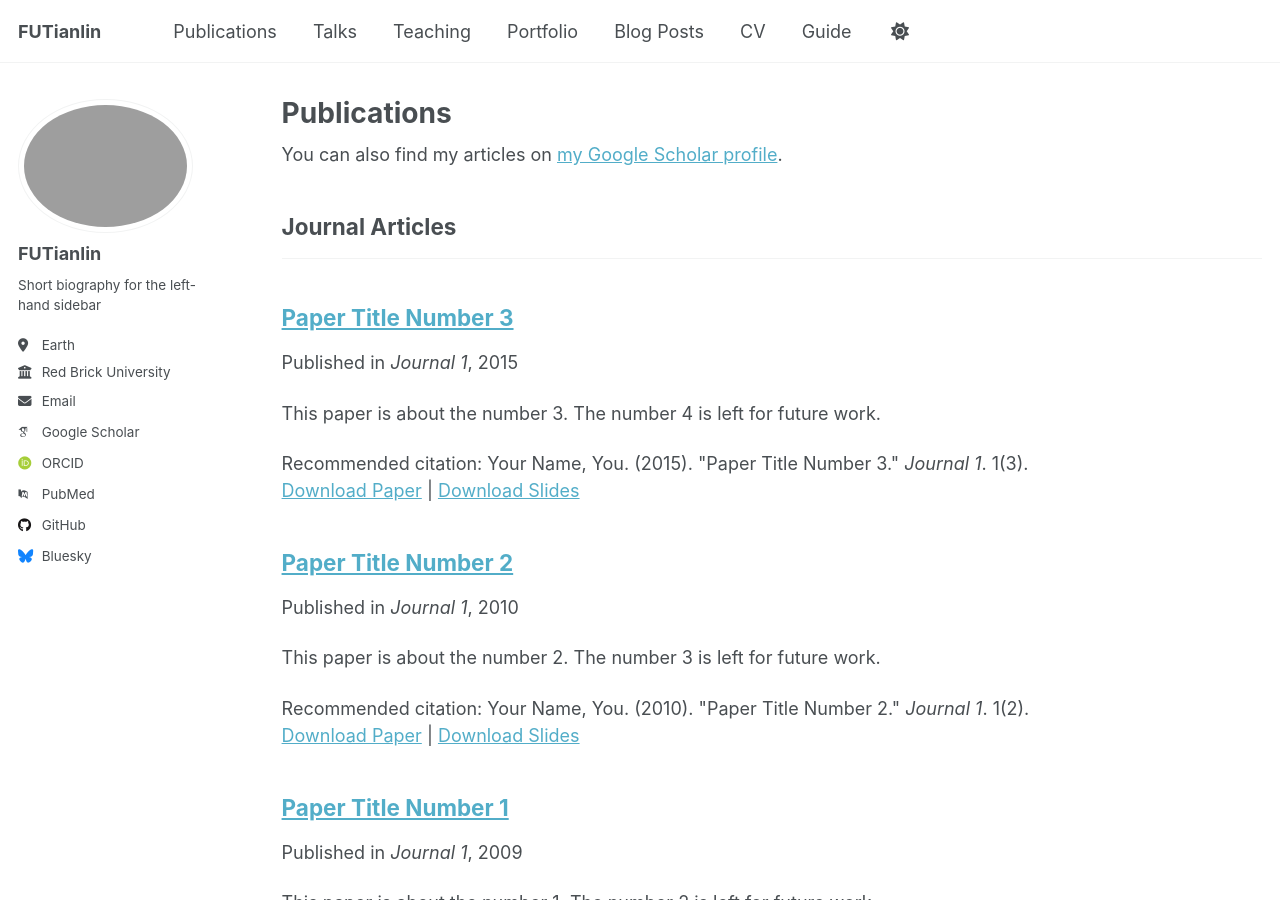
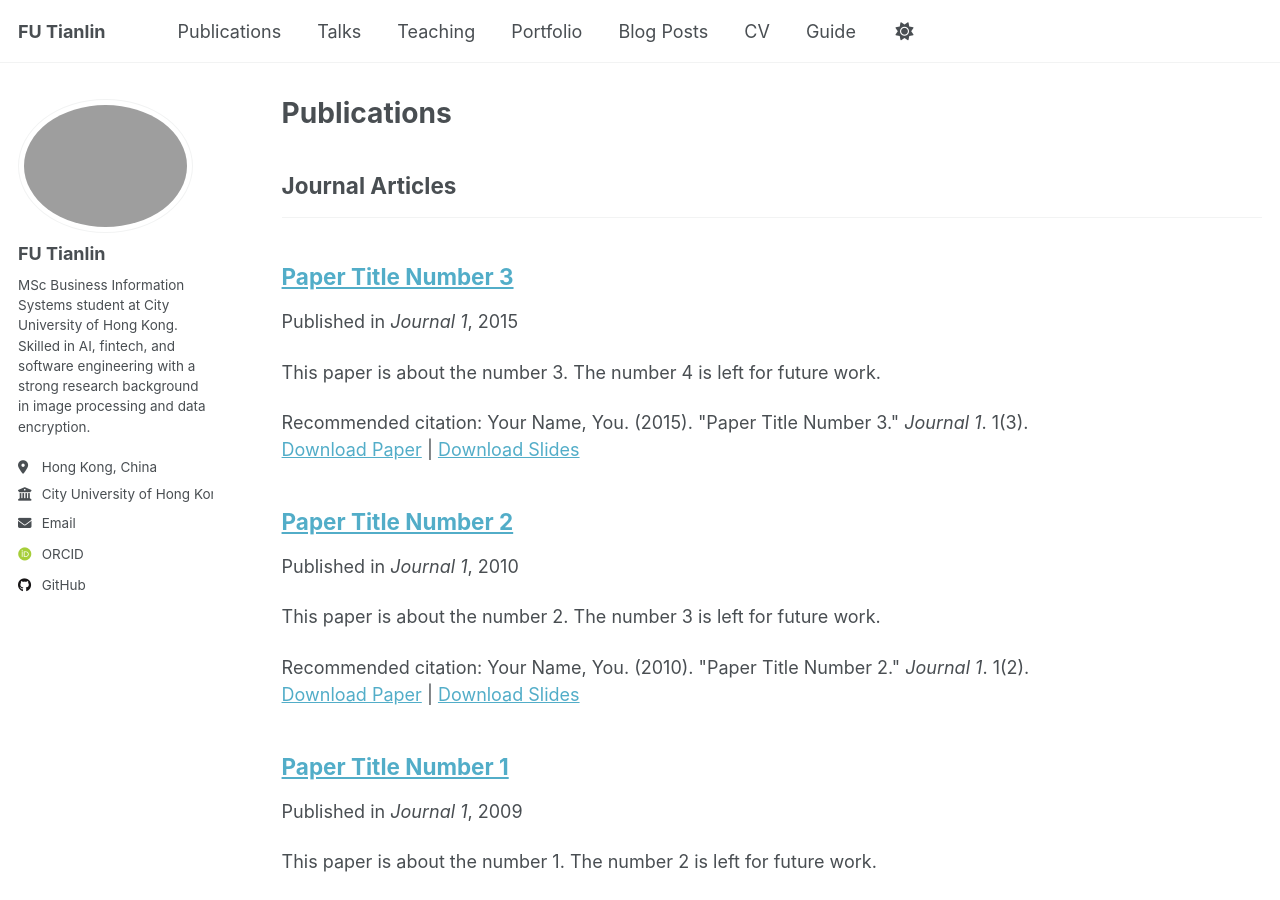
Before and after one commit to Futianlin/FUTianlin-CityU, a Jekyll site: the page built from _pages/publications.html, in a window 1280 px wide and 900 px high. Built offline with Jekyll 4.4.1, drawn with Linux system fonts in a browser that asks for light colours; some web fonts are replaced; a script that is not in the unit is left out; some of the changed text lies outside the part shown.

Commit message:
个人信息

```diff
--- a/_config.yml
+++ b/_config.yml
@@ -9,51 +9,49 @@
 # Basic Site Settings
 locale                   : "en-US"
 site_theme               : "default" # Currently available options are "default", "air"
-title                    : "FUTianlin"
+title                    : "FU Tianlin"
 title_separator          : "-"
-name                     : &name "FUTianlin"
-description              : &description "personal description"
-url                      : https://futianlin.github.io/FUTianlin-CityU/ # the base hostname & protocol for your site e.g. "https://[your GitHub username].github.io" or if you already have some other page hosted on Github then use "https://[your GitHub username].github.io/[Your Repo Name]"
+name                     : &name "FU Tianlin"
+description              : &description "MSc Business Information Systems student at City University of Hong Kong with a focus on Financial and Intelligent Technology. Experienced in AI-powered financial systems, image processing, and software engineering."
+url                      : https://futianlin.github.io/FUTianlin-CityU/ # the base hostname & protocol for your site
 baseurl                  : "" # the subpath of your site, e.g. "/blog"
 # repository               : "academicpages/academicpages.github.io"
 
 # Site Author - The following control what appear as part of the author content on the side bar.
-#               If a field is blank the icon and link will not appear, otherwise it will be shown.
-#               Additional customization can be done by editing /_includes/author-profile.html
 author:
   # Biographic information
   avatar           : "profile.png"
-  name             : "FUTianlin"
+  name             : "FU Tianlin"
   pronouns         : # example: "she/her"
-  bio              : "Short biography for the left-hand sidebar"
-  location         : "Earth"
-  employer         : "Red Brick University"
+  bio              : "MSc Business Information Systems student at City University of Hong Kong. Skilled in AI, fintech, and software engineering with a strong research background in image processing and data encryption."
+  location         : "Hong Kong, China"
+  employer         : "City University of Hong Kong"
   uri              : # URL
-  email            : "none@example.org"
+  email            : "tianlinfu2-c@my.cityu.edu.hk"
 
   # Academic websites
   academia         : # URL
-  arxiv            : # URL - Update with the correct link to your profile
-  googlescholar    : "https://scholar.google.com/citations?user=PS_CX0AAAAAJ"
+  arxiv            : # URL
+  googlescholar    : # URL - Update with the correct link to your profile if available
   inspire-hep      : # URL
   impactstory      : # URL
-  orcid            : "http://orcid.org/yourorcidurl"
+  orcid            : https://orcid.org/0000-0002-6713-8632
   semantic         : # URL
-  pubmed           : "https://www.ncbi.nlm.nih.gov/pubmed/?term=john+snow"
+  pubmed           : # URL
   researchgate     : # URL
   scopus           : # URL
 
   # Repositories and software development
-  bitbucket        : # Username - Update with your username on the site
+  bitbucket        : # Username
   codepen          : # Username
   dribbble         : # Username
-  github           : "academicpages"
+  github           : "futianlin"
   kaggle           : # Username
-  stackoverflow    : # User number or user number and name (i.e., use "1" or "1/jeff-atwood")
+  stackoverflow    : # User number or user number and name
 
   # Social media
   artstation       : # Username
-  bluesky          : "bsky.app" # Replace this with you Bluesky username
+  bluesky          : # Username
   facebook         : # Username
   flickr           : # Username
   foursquare       : # Username
@@ -62,7 +60,7 @@ author:
   keybase          : # Username
   instagram        : # Username
   lastfm           : # Username
-  linkedin         : # Username
+  linkedin         : # Username - Update with your LinkedIn if available
   mastodon         : # URL
   medium           : # URL
   pinterest        : # Username
@@ -77,6 +75,7 @@ author:
   xing             : # Username
   youtube          : # Username
   zhihu            : # Username
+  wechat           : "NeoX2003"
 
 # Publication Category - The following the list of publication categories and their headings
 publication_category:
@@ -124,13 +123,11 @@ atom_feed:
   hide                   : false     # change to true to hide the RSS feed in the footer
   path                   : # blank (default) uses feed.xml
 
-
 # SEO Related
 google_site_verification :
 bing_site_verification   :
 alexa_site_verification  :
 yandex_site_verification :
-
 
 # Social Sharing
 twitter:
@@ -140,21 +137,20 @@ facebook:
   app_id                 :
   publisher              :
 og_image                 :  # Social media default site image
-og_description           :  # Social media default site image description
+og_description           : "Personal portfolio of FU Tianlin, showcasing expertise in AI, fintech, and software engineering."
 # For specifying social profiles
-# - https://developers.google.com/structured-data/customize/social-profiles
 social:
-  type                   : # Person or Organization (defaults to Person)
-  name                   : # If the user or organization name differs from the site's name
-  links: # An array of links to social media profiles
-
+  type                   : Person
+  name                   : "FU Tianlin"
+  links:
+    - https://github.com/futianlin
+    - wechat://NeoX2003
 
 # Analytics
 analytics:
-  provider               :  "false" # false (default), "google", "google-universal", "google-analytics-4", "custom"
+  provider               : "false" # false (default), "google", "google-universal", "google-analytics-4", "custom"
   google:
     tracking_id          :
-
 
 # Reading Files
 include:
@@ -194,14 +190,12 @@ keep_files:
 encoding: "utf-8"
 markdown_ext: "markdown,mkdown,mkdn,mkd,md"
 
-
 # Conversion
 markdown: kramdown
 highlighter: rouge
 lsi: false
 excerpt_separator: "\n\n"
 incremental: false
-
 
 # Markdown Processing
 kramdown:
@@ -213,7 +207,6 @@ kramdown:
   toc_levels: 1..6
   smart_quotes: lsquo,rsquo,ldquo,rdquo
   enable_coderay: false
-
 
 # These settings control the types of collections used by the template
 collections:
@@ -229,7 +222,6 @@ collections:
   talks:
     output: true
     permalink: /:collection/:path/
-
 
 # These settings control how pages and collections are included in the site
 defaults:
@@ -287,19 +279,16 @@ defaults:
       author_profile: true
       share: true
 
-
 # Sass/SCSS
 sass:
   sass_dir: _sass
   style: compressed # http://sass-lang.com/documentation/file.SASS_REFERENCE.html#output_style
-
 
 # Outputting
 permalink: /:categories/:title/
 # paginate: 5 # amount of posts to show
 # paginate_path: /page:num/
 timezone: Etc/UTC # http://en.wikipedia.org/wiki/List_of_tz_database_time_zones
-
 
 # Plugins
 plugins:
@@ -319,38 +308,15 @@ whitelist:
   - jekyll-redirect-from
   - jemoji
 
-
 # Archives
-#  Type
-#  - GitHub Pages compatible archive pages built with Liquid ~> type: liquid (default)
-#  - Jekyll Archives plugin archive pages ~> type: jekyll-archives
-#  Path (examples)
-#  - Archive page should exist at path when using Liquid method or you can
-#    expect broken links (especially with breadcrumbs enabled)
-#  - <base_path>/tags/my-awesome-tag/index.html ~> path: /tags/
-#  - <base_path/categories/my-awesome-category/index.html ~> path: /categories/
-#  - <base_path/my-awesome-category/index.html ~> path: /
 category_archive:
   type: liquid
   path: /categories/
 tag_archive:
   type: liquid
   path: /tags/
-# https://github.com/jekyll/jekyll-archives
-# jekyll-archives:
-#   enabled:
-#     - categories
-#     - tags
-#   layouts:
-#     category: archive-taxonomy
-#     tag: archive-taxonomy
-#   permalinks:
-#     category: /categories/:name/
-#     tag: /tags/:name/
-
 
 # HTML Compression
-# - http://jch.penibelst.de/
 compress_html:
   clippings: all
   ignore:
```
Also changed, not shown: 1 other file.
